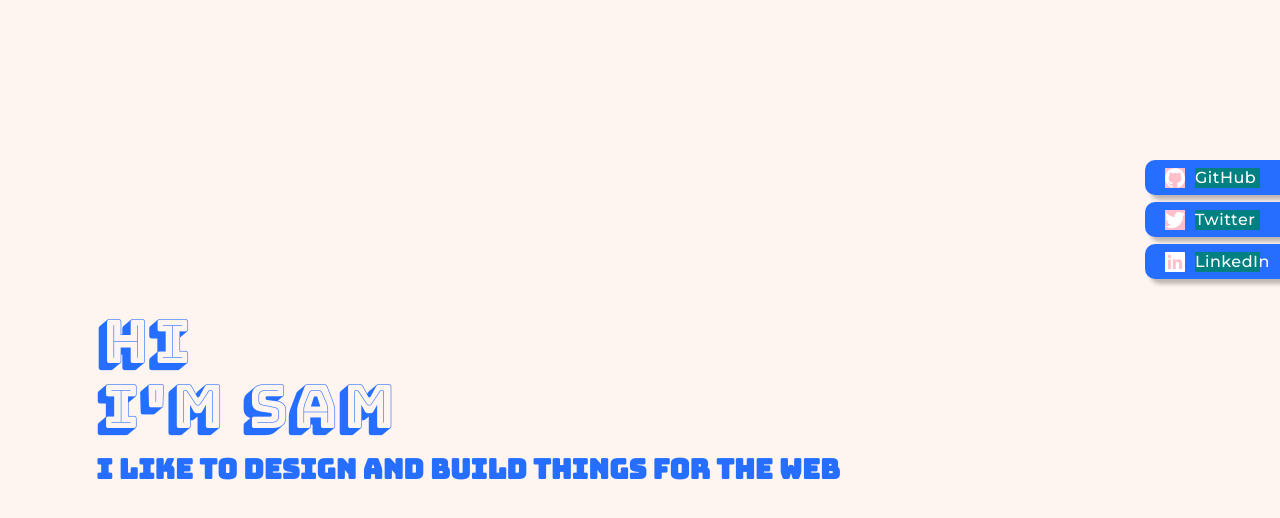
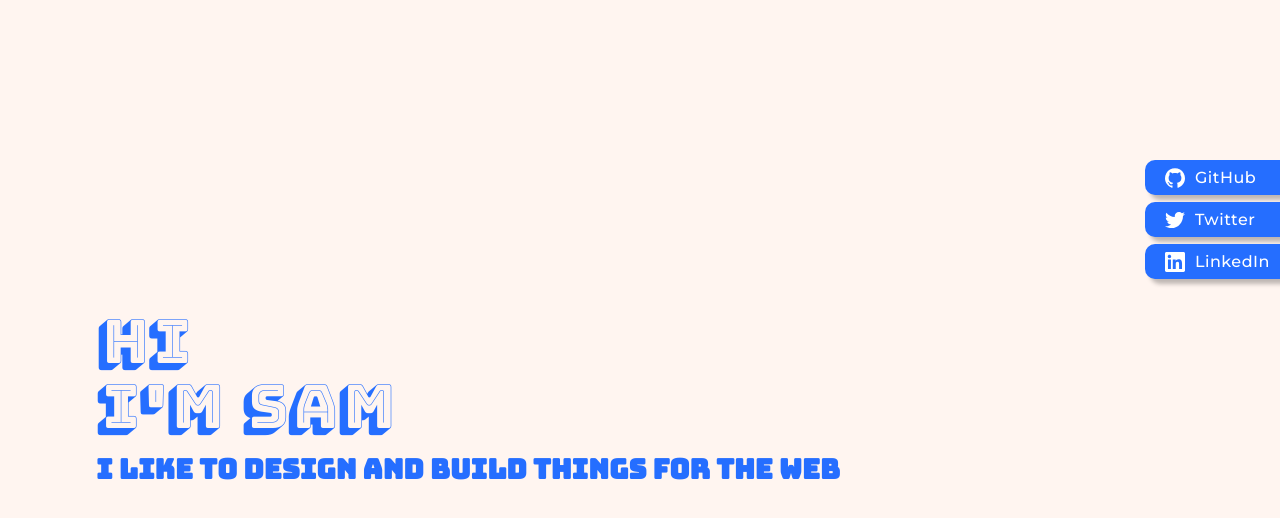
Before and after one commit to akardet/personal-site, a Gatsby site: page / in a window 1280 px wide. Built offline with nearby package versions, Linux system fonts and the light colour scheme; Gatsby itself is replaced by a stand-in of ours.

Commit message:
wip: fix social icon

```diff
--- a/src/sass/_index.scss
+++ b/src/sass/_index.scss
@@ -63,10 +63,10 @@ main {
     grid-template-columns: 2rem 1fr;
 
     &-icon {
+      display: block;
       fill: $secondary-font-color;
       max-height: 2.5rem;
-      grid-column: 1 / 2;
-      background-color: pink;
+      grid-column: span 1;
     }
 
     &-title {
@@ -76,7 +76,7 @@ main {
       font-family: 'Montserrat', sans-serif;
       font-size: 1.6rem;
       font-weight: 500;
-      background-color: teal;
+      grid-column: 2 / 3
     }
 
     &:link {
```
